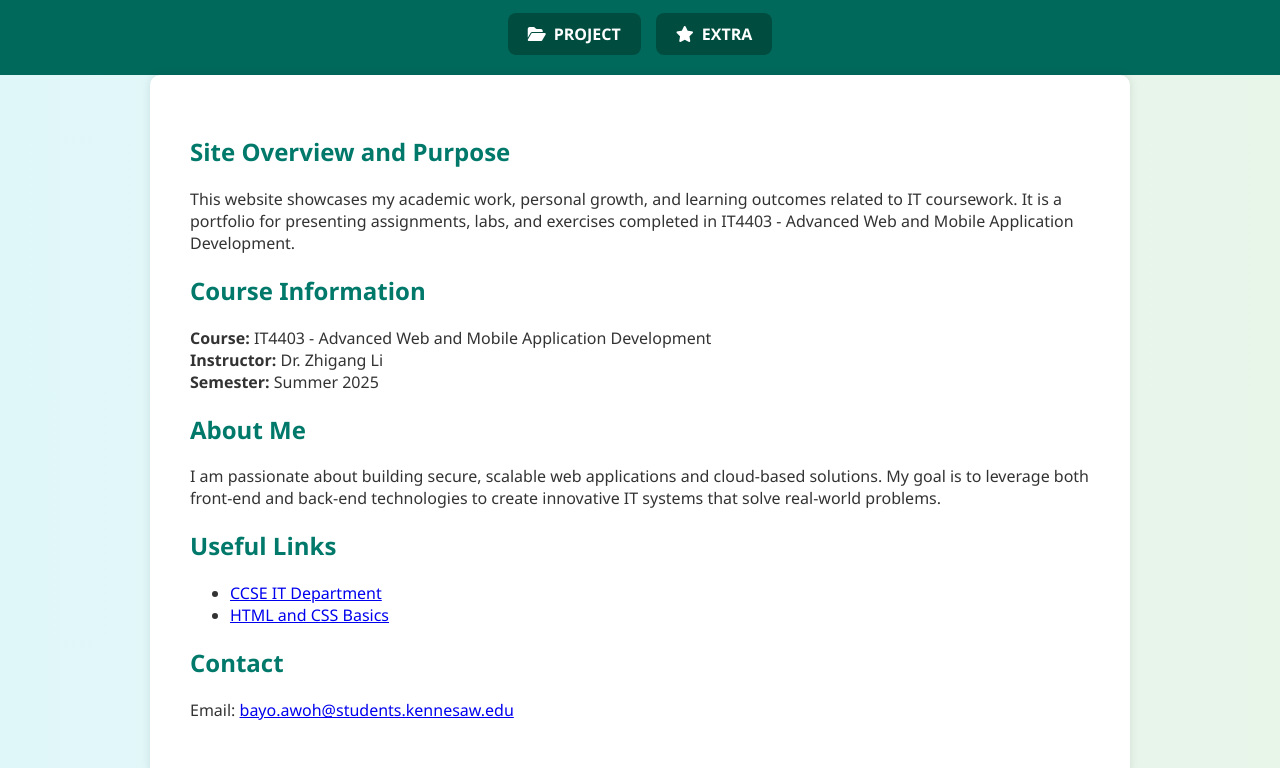
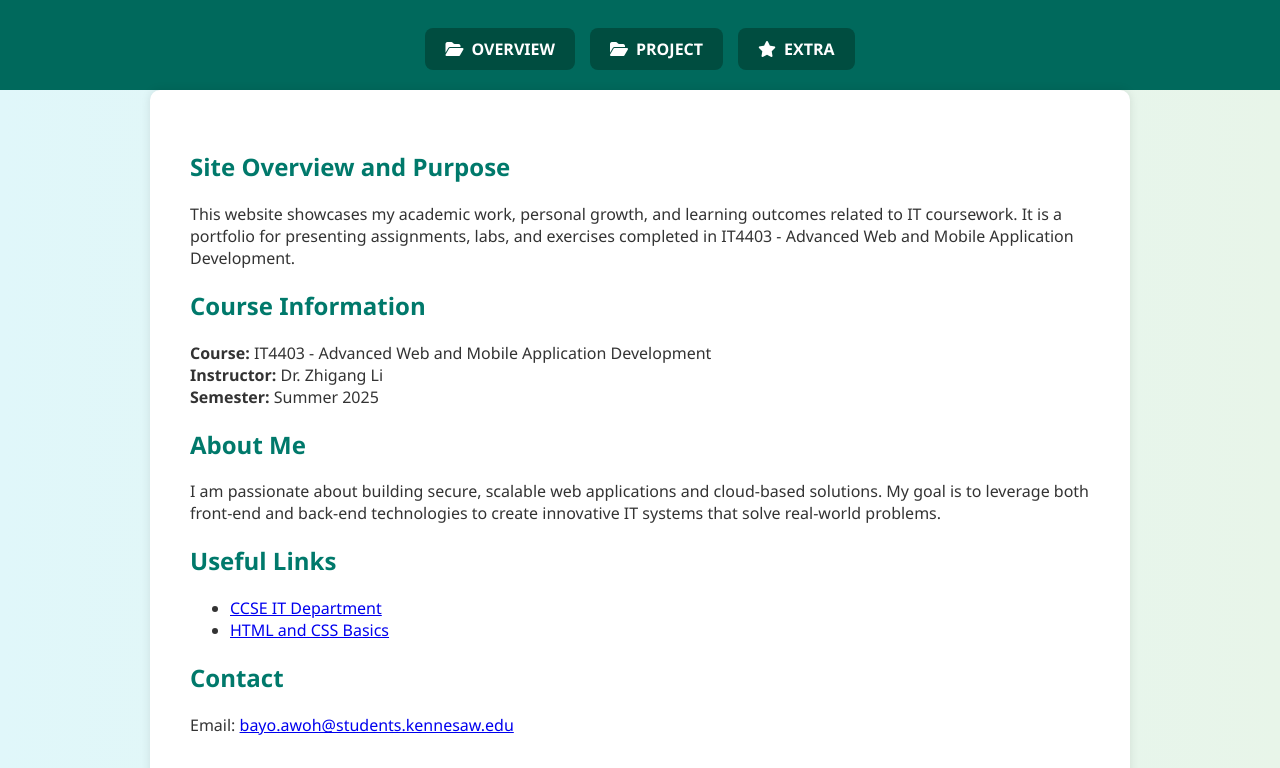
Before and after one commit to bayubanty/IT4403_Webapp, a plain HTML site: page index.html in a window 1280 px wide. Shown: the part 116-884 px from the top of the page. Drawn offline with Linux system fonts and the light colour scheme.

Commit message:
Update index.html

```diff
--- a/index.html
+++ b/index.html
@@ -97,9 +97,12 @@
   <h1>Bayo Awoh</h1>
   <p><strong>Affiliation:</strong> IT Major, Concentration in Enterprise Systems – Kennesaw State University</p>
 
-  <nav class="nav-links">
+   <nav class="nav-links">
+   <nav class="nav-links">
+    <a href="index.html"><i class="fas fa-folder-open"></i> OVERVIEW</a>
     <a href="project.html"><i class="fas fa-folder-open"></i> PROJECT</a>
     <a href="extra.html"><i class="fas fa-star"></i> EXTRA</a>
+  </nav>
   </nav>
 </header>
 
```
